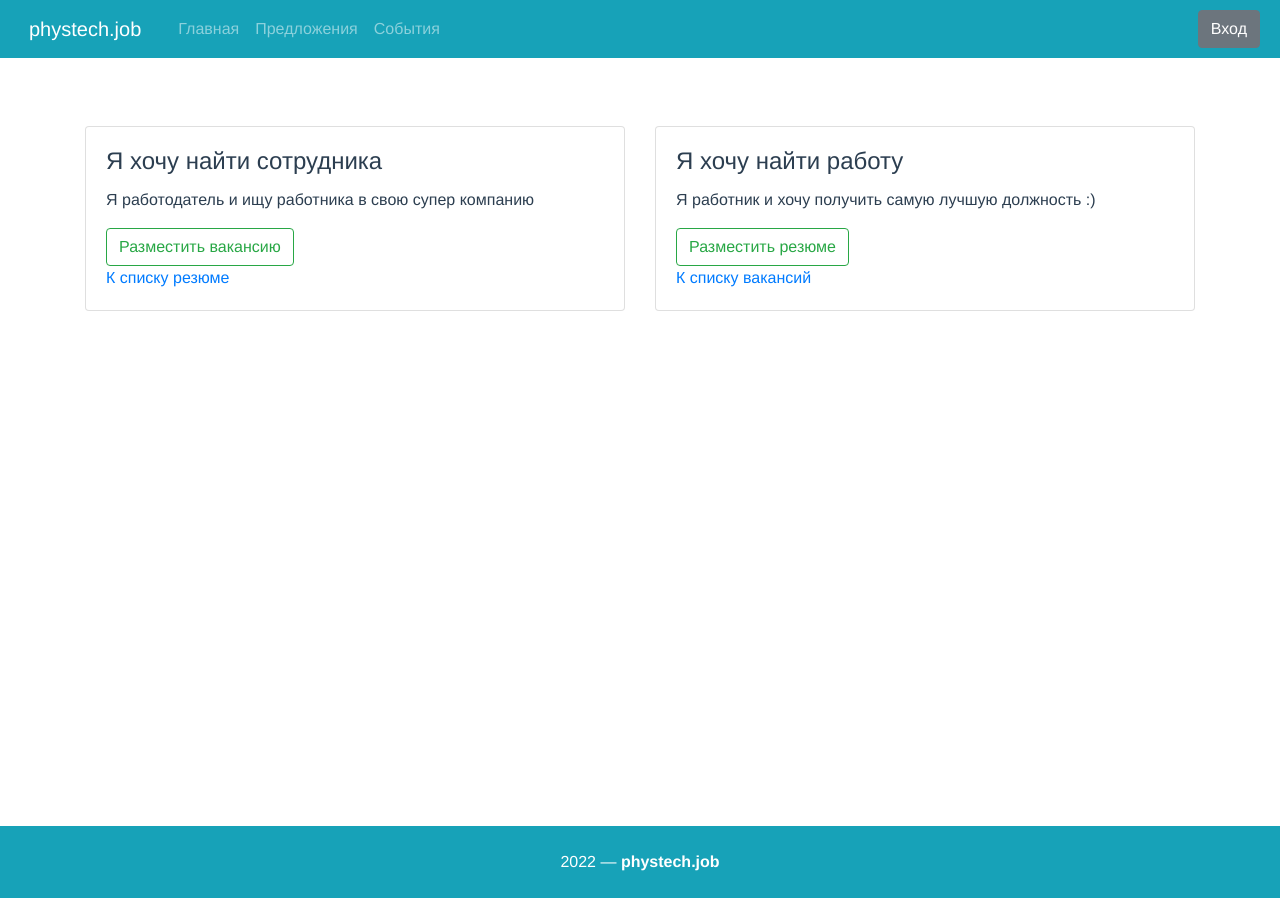
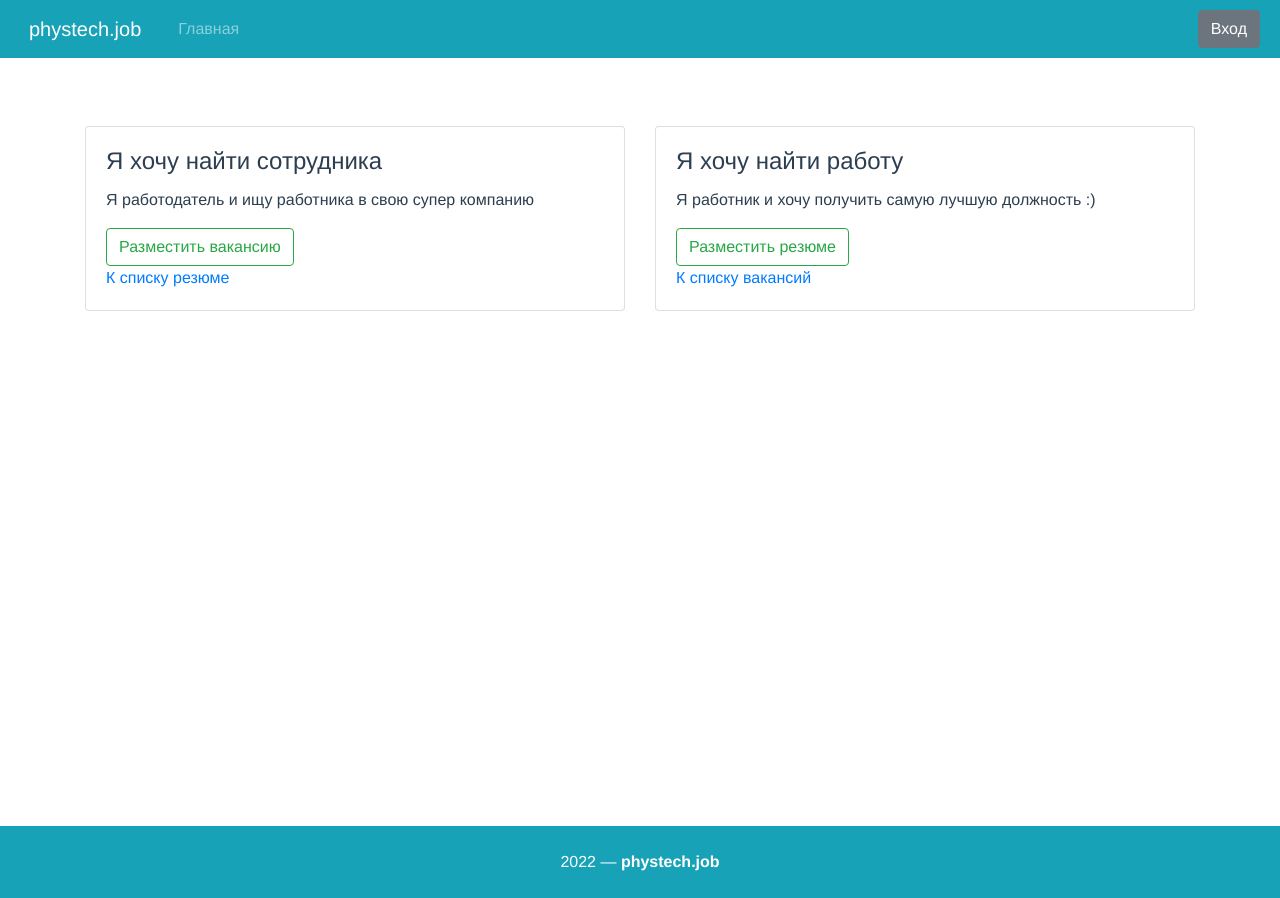
Before and after one commit to yarvod/phystech.job, a Vue app in the folder frontend_app/: page / in a window 1280 px wide. Built offline with nearby package versions, Linux system fonts and the light colour scheme.

Commit message:
rm события и предложения пока

```diff
--- a/frontend_app/src/components/Header.vue
+++ b/frontend_app/src/components/Header.vue
@@ -10,8 +10,6 @@
       <b-collapse id="nav-collapse" is-nav>
         <b-navbar-nav>
           <b-nav-item @click="$router.push({name: 'home'})">Главная</b-nav-item>
-          <b-nav-item href="#">Предложения</b-nav-item>
-          <b-nav-item href="#">События</b-nav-item>
         </b-navbar-nav>
 
         <b-navbar-nav class="ml-auto">
```
